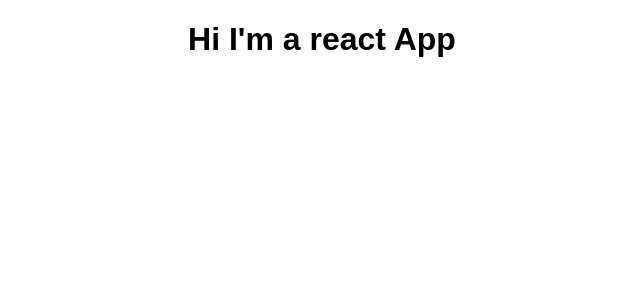
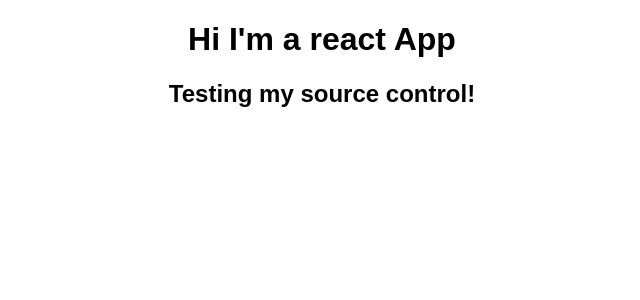
Before and after one commit to rvrtex/react-complete-guide, a React (Create React App) app: page / in a window 1280 px wide. Shown: the top 300 px of the page, without its empty margins (318-958 px from the left). Built offline with nearby package versions, Linux system fonts and the light colour scheme.

Commit message:
Testing Source Control

```diff
--- a/src/App.js
+++ b/src/App.js
@@ -7,6 +7,7 @@ class App extends Component {
     return (
       <div className="App">
         <h1>Hi I'm a react App</h1>
+        <h2>Testing my source control!</h2>
       </div>
     );
   }
```
